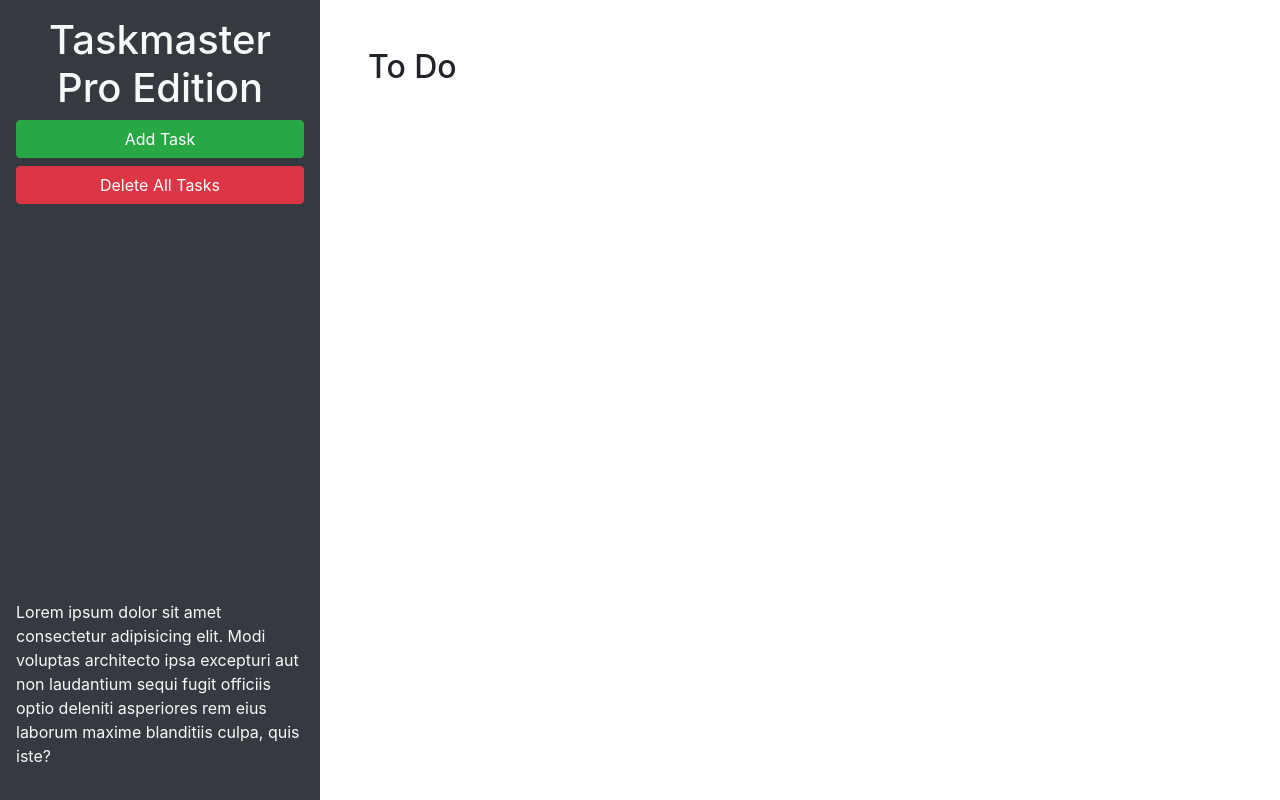
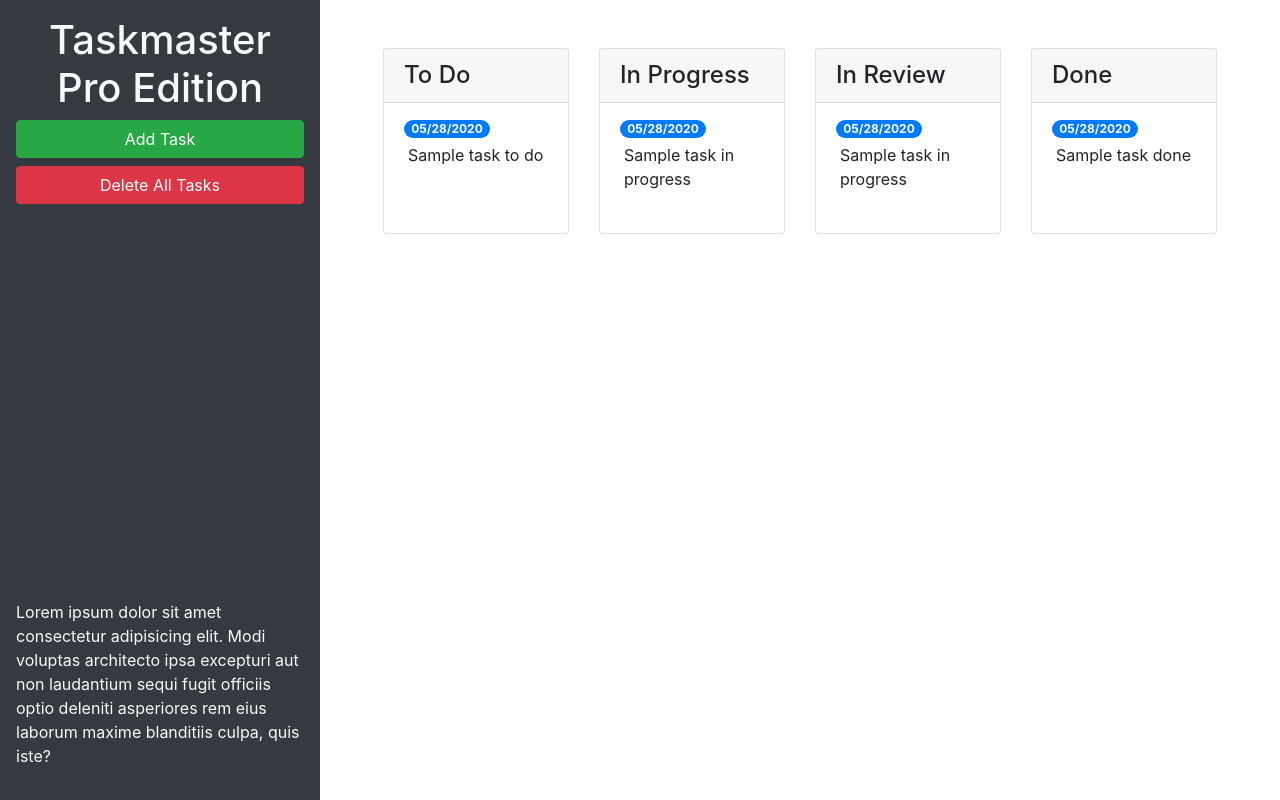
Before and after one commit to Mheyn95/taskmaster-pro, a plain HTML site: page index.html in a window 1280 px wide. Drawn offline with nearby package versions, Linux system fonts and the light colour scheme.

Commit message:
added more task columns and cleaner add task screen

```diff
--- a/index.html
+++ b/index.html
@@ -24,9 +24,65 @@
       </p>
     </header>
     <main class="col-12 col-lg-9">
-      <div class="m-5">
-        <h2>To Do</h2>
-        <ul id="list-toDo" class="list-group"> </ul>
+
+      <div class="m-5 row justify-content-around">
+
+        <div class="col-12 col-md-6 col-xl-3 mb-3">
+          <div class="card">
+            <h4 class="card-header">
+              To Do
+            </h4>
+            <ul id="list-toDo" class="list-group list-group-flush">
+              <li class="list-group-item">
+                <span class="badge badge-primary badge-pill">05/28/2020</span>
+                <p class="m-1">Sample task to do</p>
+              </li>
+            </ul>
+          </div>
+        </div>
+
+        <div class="col-12 col-md-6 col-xl-3 mb-3">
+          <div class="card">
+            <h4 class="card-header">
+              In Progress
+            </h4>
+            <ul id="list-inProgress" class="list-group list-group-flush">
+              <li class="list-group-item">
+                <span class="badge badge-primary badge-pill">05/28/2020</span>
+                <p class="m-1">Sample task in progress</p>
+              </li>
+            </ul>
+          </div>
+        </div>
+
+        <div class="col-12 col-md-6 col-xl-3 mb-3">
+          <div class="card">
+            <h4 class="card-header">
+              In Review
+            </h4>
+            <ul id="list-inReview" class="list-group list-group-flush">
+              <li class="list-group-item">
+                <span class="badge badge-primary badge-pill">05/28/2020</span>
+                <p class="m-1">Sample task in progress</p>
+              </li>
+            </ul>
+          </div>
+        </div>
+
+        <div class="col-12 col-md-6 col-xl-3 mb-3">
+          <div class="card">
+            <h4 class="card-header">
+              Done
+            </h4>
+            <ul id="list-done" class="list-group list-group-flush">
+              <li class="list-group-item">
+                <span class="badge badge-primary badge-pill">05/28/2020</span>
+                <p class="m-1">Sample task done</p>
+              </li>
+            </ul>
+          </div>
+        </div>
+
       </div>
     </main>
   </div>
@@ -46,11 +102,11 @@
           <form>
             <div class="form-group">
               <label for="modalTaskDescription">Task description</label>
-              <textarea id="modalTaskDescription" rows="3"></textarea>
+              <textarea id="modalTaskDescription" rows="3" class="form-control"></textarea>
             </div>
             <div class="form-group">
               <label for="modalDueDate">Due date</label>
-              <input type="text" id="modalDueDate" placeholder="mm/dd/yyyy" autocomplete="off" />
+              <input type="text" class="form-control" id="modalDueDate" placeholder="mm/dd/yyyy" autocomplete="off" />
             </div>
           </form>
         </div>
```
